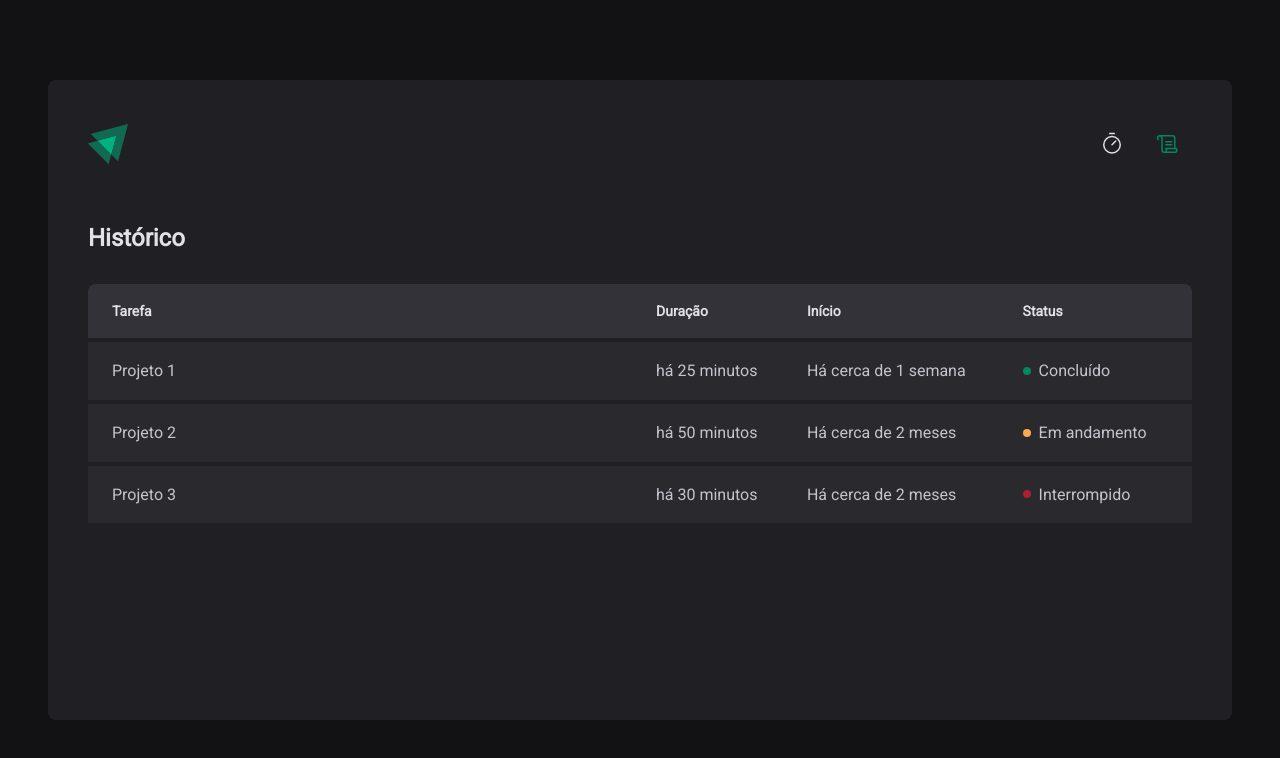
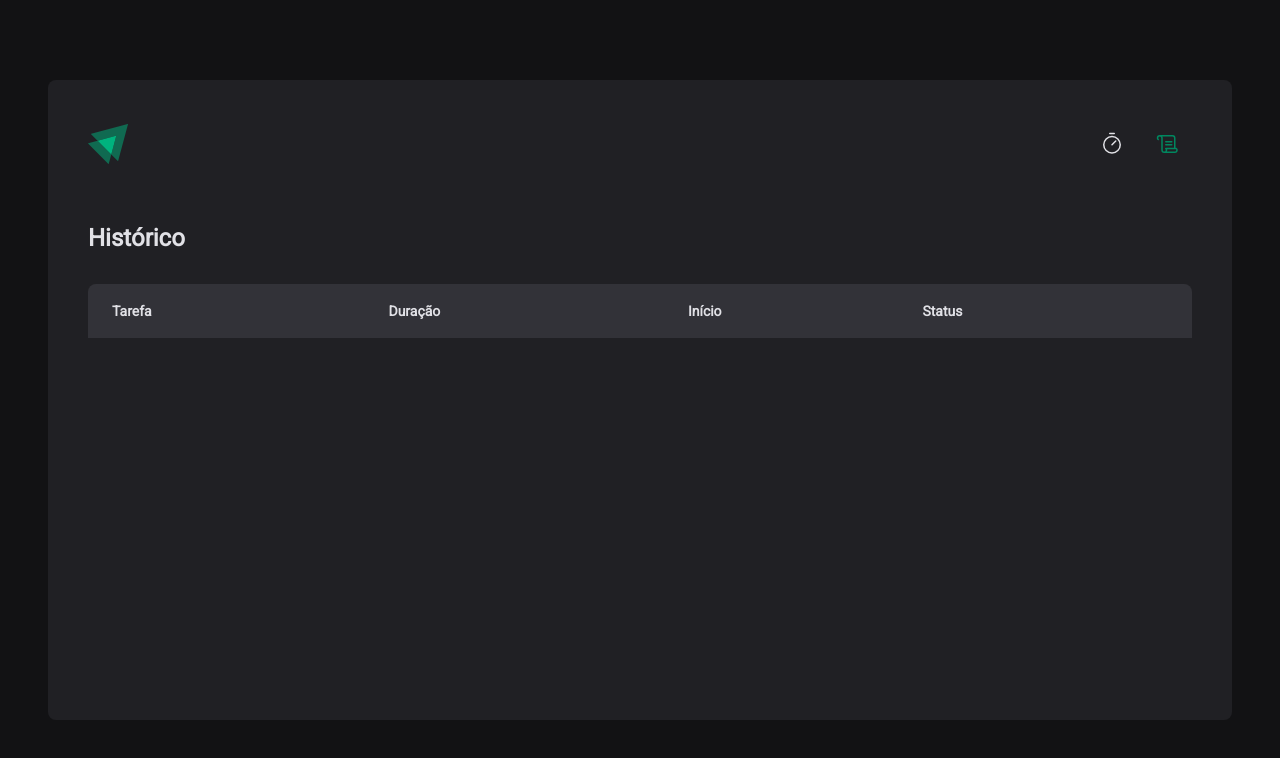
Before and after one commit to nikollllllas/02-ignite-timer, a React (Vite) app: page /history in a window 1280 px wide. Shown: the top 758 px of the page. Built offline with nearby package versions, Linux system fonts and the light colour scheme.

Commit message:
fix: cycle type

```diff
--- a/src/context/cyclescontext.tsx
+++ b/src/context/cyclescontext.tsx
@@ -5,7 +5,7 @@
   task: string
   minutesAmount: number
   startDate: Date
-  interrputedDate?: Date
+  interruptedDate?: Date
   finishedDate?: Date
 }
 
@@ -25,15 +25,15 @@
   interruptCurrentCycle: () => void
 }
 
-export const CyclesContext = createContext<CyclesContextType>(
-  {} as CyclesContextType
-)
+export const CyclesContext = createContext({} as CyclesContextType)
 
 interface CyclesContextProviderProps {
   children: ReactNode
 }
 
-export function CyclesContextProvider({ children }: CyclesContextProviderProps) {
+export function CyclesContextProvider({
+  children
+}: CyclesContextProviderProps) {
   const [cycles, setCycles] = useState<Cycle[]>([])
   const [activeCycleId, setActiveCycleId] = useState<string | null>(null)
   const [amountSecondsPassed, setAmountSecondsPassed] = useState(0)
@@ -60,7 +60,7 @@
     const id = String(new Date().getTime())
 
     const newCycle: Cycle = {
-      id: id,
+      id,
       minutesAmount: data.minutesAmount,
       task: data.task,
       startDate: new Date()
@@ -69,7 +69,6 @@
     setCycles((state) => [...state, newCycle])
     setActiveCycleId(id)
     setAmountSecondsPassed(0)
-
   }
 
   function interruptCurrentCycle() {
--- a/src/pages/history/index.tsx
+++ b/src/pages/history/index.tsx
@@ -20,32 +20,26 @@
             </tr>
           </thead>
           <tbody>
-            <tr>
-              <td>Projeto 1</td>
-              <td>há 25 minutos</td>
-              <td>Há cerca de 1 semana</td>
-              <td>
-                <Status statusColor='green'>Concluído</Status>
-              </td>
-            </tr>
-
-            <tr>
-              <td>Projeto 2</td>
-              <td>há 50 minutos</td>
-              <td>Há cerca de 2 meses</td>
-              <td>
-                <Status statusColor='yellow'>Em andamento</Status>
-              </td>
-            </tr>
-
-            <tr>
-              <td>Projeto 3</td>
-              <td>há 30 minutos</td>
-              <td>Há cerca de 2 meses</td>
-              <td>
-                <Status statusColor='red'>Interrompido</Status>
-              </td>
-            </tr>
+            {cycles.map((cycle) => {
+              return (
+                <tr key={cycle.id}>
+                  <td>{cycle.task}</td>
+                  <td>{cycle.minutesAmount} minutos</td>
+                  <td>{cycle.startDate.toISOString()}</td>
+                  <td>
+                    {cycle.finishedDate && (
+                      <Status statusColor='green'>Concluído</Status>
+                    )}
+                    {cycle.interruptedDate && (
+                      <Status statusColor='red'>Interrompido</Status>
+                    )}
+                    {!cycle.finishedDate && !cycle.interruptedDate && (
+                      <Status statusColor='yellow'>Em andamento</Status>
+                    )}
+                  </td>
+                </tr>
+              )
+            })}
           </tbody>
         </table>
       </HistoryList>
--- a/src/pages/home/components/countdown/index.tsx
+++ b/src/pages/home/components/countdown/index.tsx
@@ -31,7 +31,6 @@
         } else {
           setSecondsPassed(secondsDifference)
         }
-        setSecondsPassed
       }, 1000)
     }
 
--- a/src/pages/home/components/newcycleform/index.tsx
+++ b/src/pages/home/components/newcycleform/index.tsx
@@ -28,9 +28,11 @@
       <MinutesAmountInput
         id='minutesAmount'
         type='number'
+        placeholder='00'
+        step={5}
+        min={5}
+        max={60}
         disabled={!!activeCycle}
-        placeholder='00'
-        step={1}
         {...register('minutesAmount', { valueAsNumber: true })}
       />
 
--- a/src/pages/home/index.tsx
+++ b/src/pages/home/index.tsx
@@ -31,7 +31,7 @@
     resolver: zodResolver(newCycleFormSchema),
     defaultValues: {
       task: '',
-      minutesAmount: 25
+      minutesAmount: 0
     }
   })
 
```
